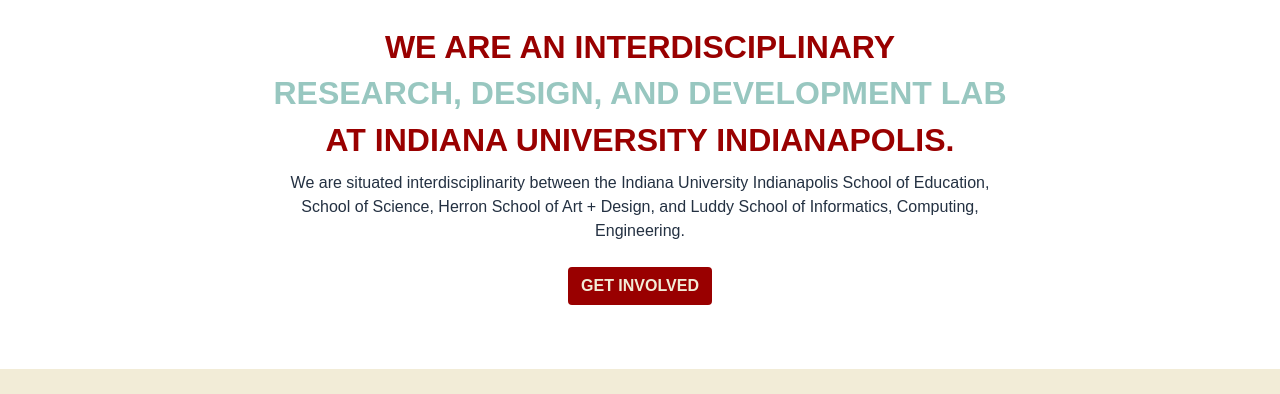
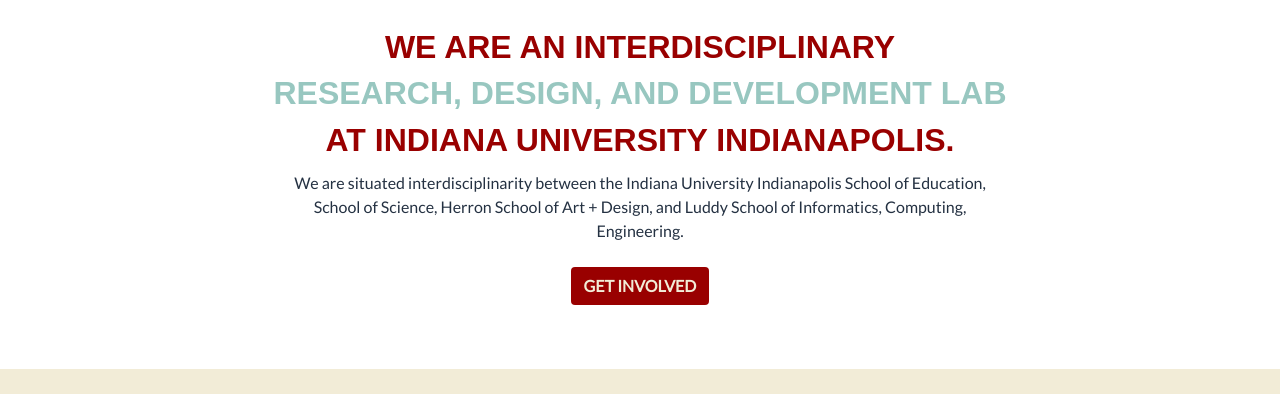
Before and after one commit to cafelabai/cafelab-site, a Jekyll site: the page built from index.html, in a window 1280 px wide. Shown: the part 548-942 px from the top of the page. Built offline with Jekyll 4.4.1, drawn with Linux system fonts in a browser that asks for light colours.

Commit message:
font test

```diff
--- a/_sass/0-base/fonts.sass
+++ b/_sass/0-base/fonts.sass
@@ -14,5 +14,5 @@
   line-height: 120%
 
 body
-  font-family: 'Lexend', sans-serif
+  font-family: 'Lato', 'Lexend', sans-serif
   color: $black
```
